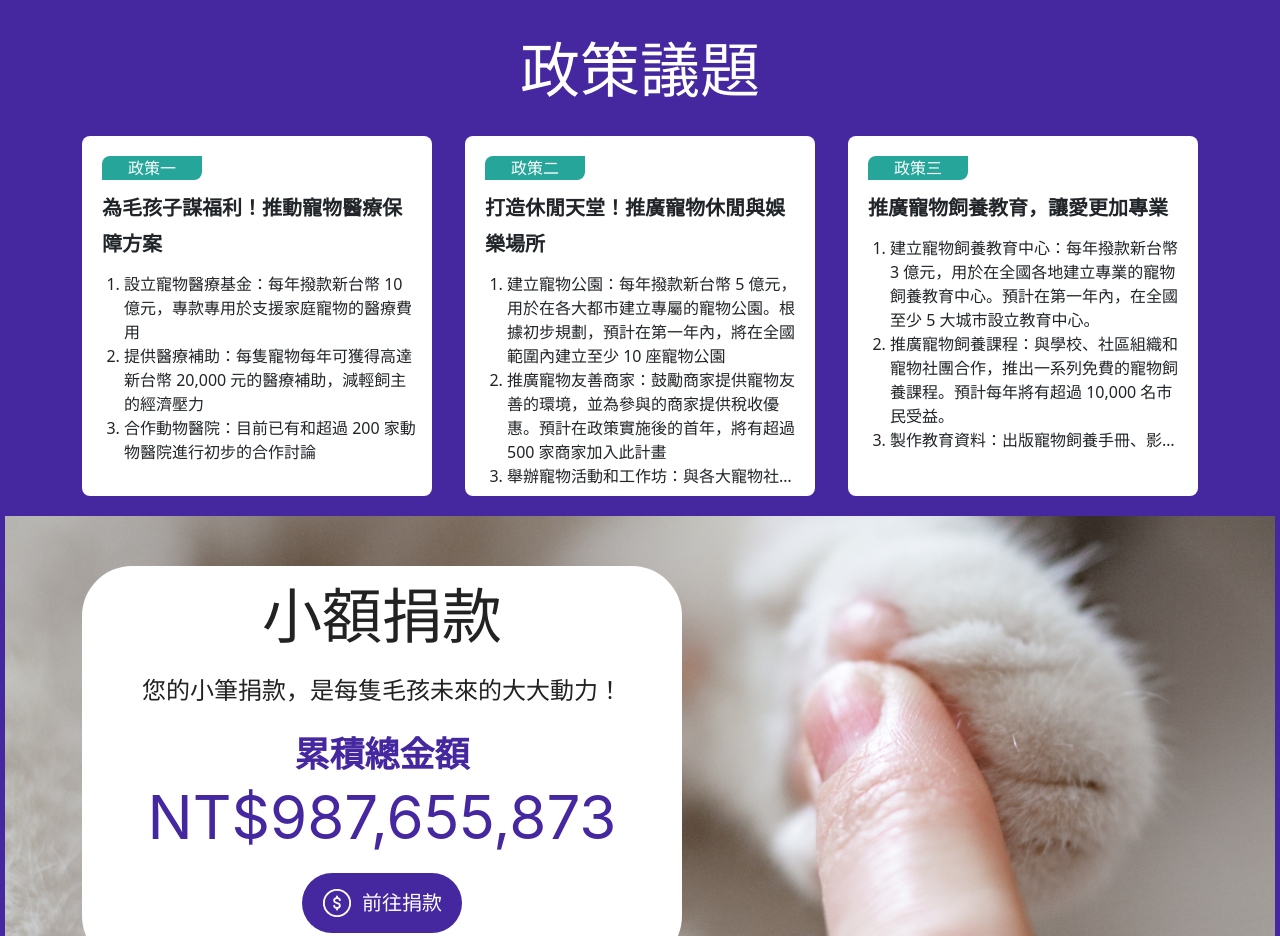
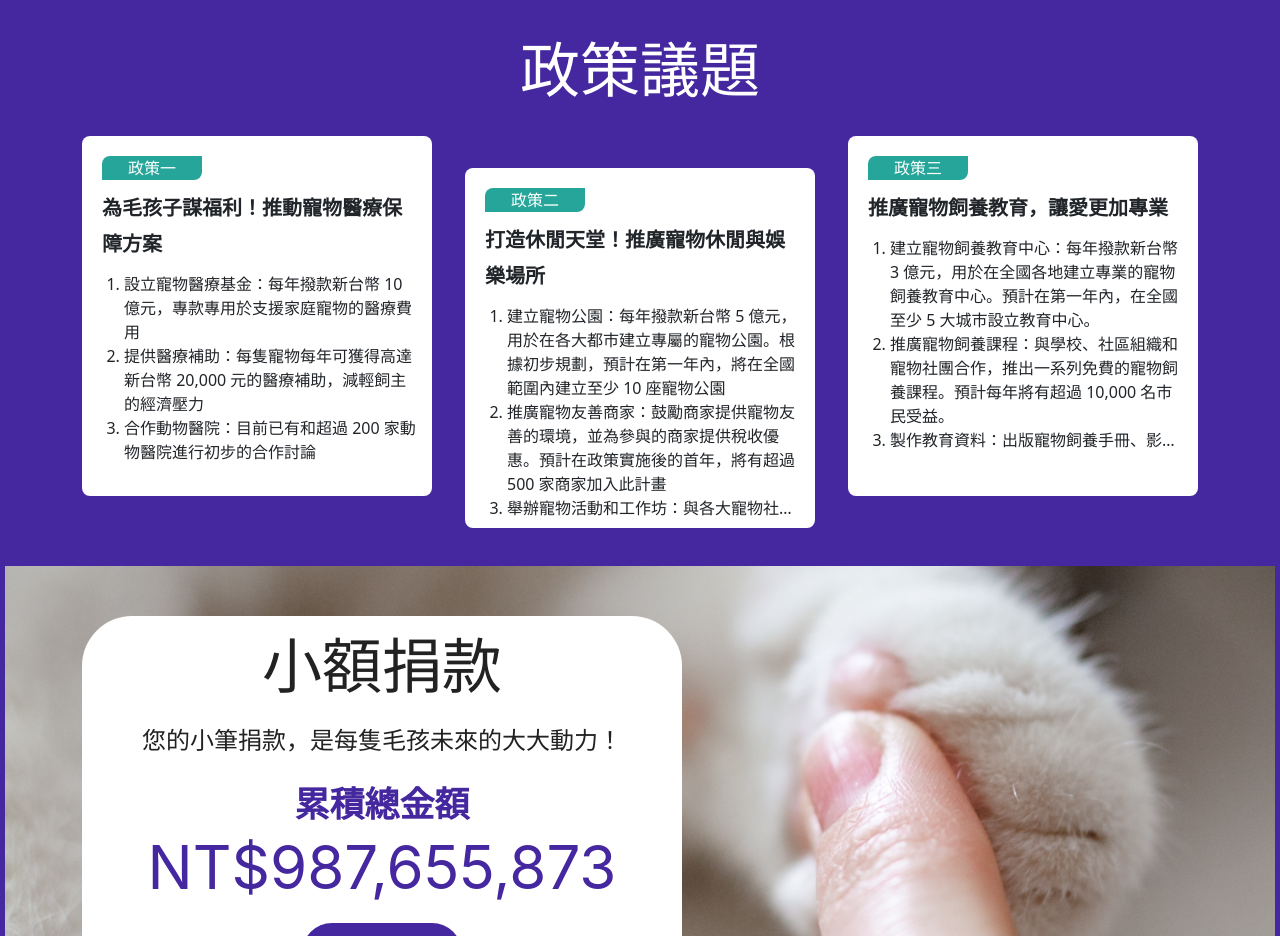
Before and after one commit to louisa0416/cra-sample, a React (Create React App) app: page / in a window 1280 px wide. Shown: the part 1840-2776 px from the top of the page. Built offline with nearby package versions, Linux system fonts and the light colour scheme; a web font is replaced by a local one.

Commit message:
feat:fix policy-item

```diff
--- a/src/components/Policy/Policy.scss
+++ b/src/components/Policy/Policy.scss
@@ -1,22 +1,27 @@
-.policy{
+.policy {
   background-color: var(--main-color);
   padding: 20px;
   .title {
     margin: 30px auto;
-        color:#ffffff;
+    color: #ffffff;
     font-size: 60px;
     line-height: 72px;
     font-family: var(--font-family-special);
     text-align: center;
   }
 
-      .wrapper-policy{
+  .wrapper-policy {
     display: flex;
     justify-content: space-between;
+    margin-bottom: 50px;
+    position: relative;
 
+    & > *:nth-child(2) {
+      transform: translateY(2rem);
+    }
   }
 
-      .policy-item{
+  .policy-item {
     width: 350px;
     height: 360px;
     background-color: #ffffff;
@@ -32,7 +37,6 @@ padding: 20px;
       color: #ffffff;
       font-family: var(--font-family-special);
       text-align: center;
-
     }
 
     &-title {
@@ -53,7 +57,7 @@ padding: 20px;
       white-space: normal;
     }
 
-        &:hover{
+    &:hover {
       .policy-item-num {
         opacity: 0;
       }
@@ -68,5 +72,4 @@ padding: 20px;
       }
     }
   }
-
 }
```
Lines whose indentation alone changed are shown as unchanged.
